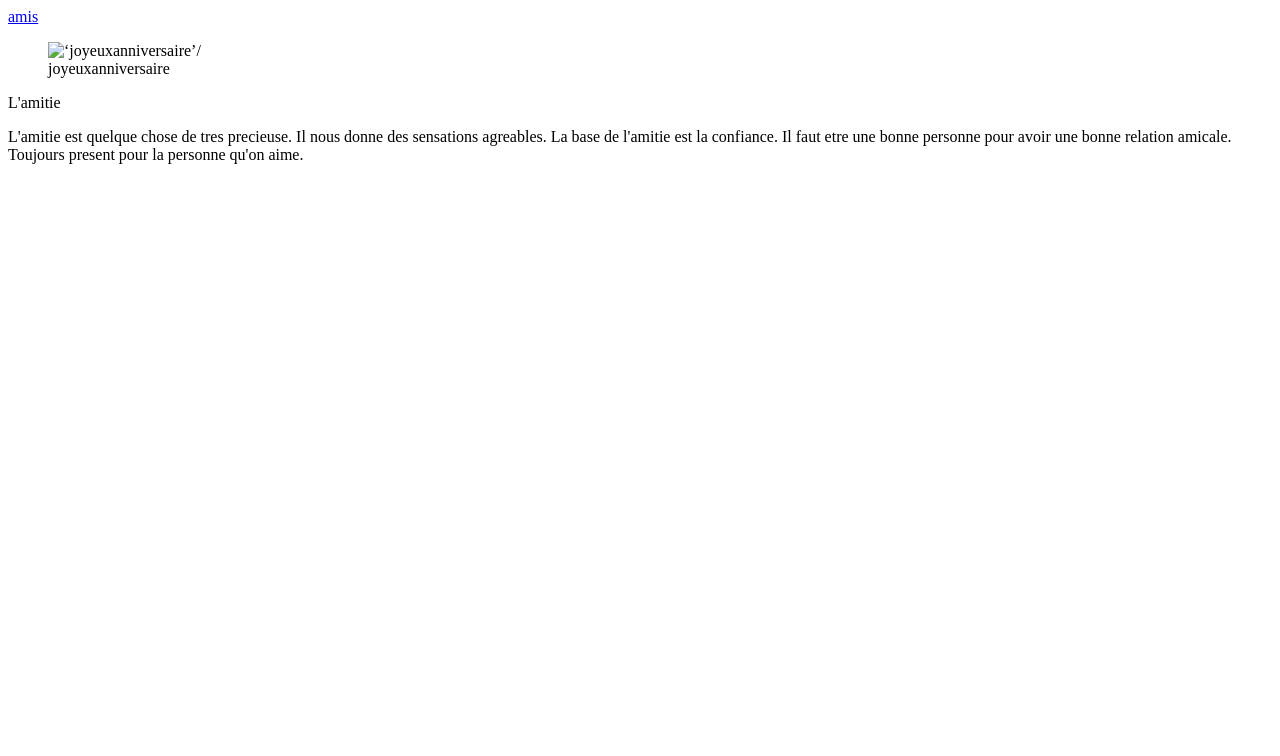
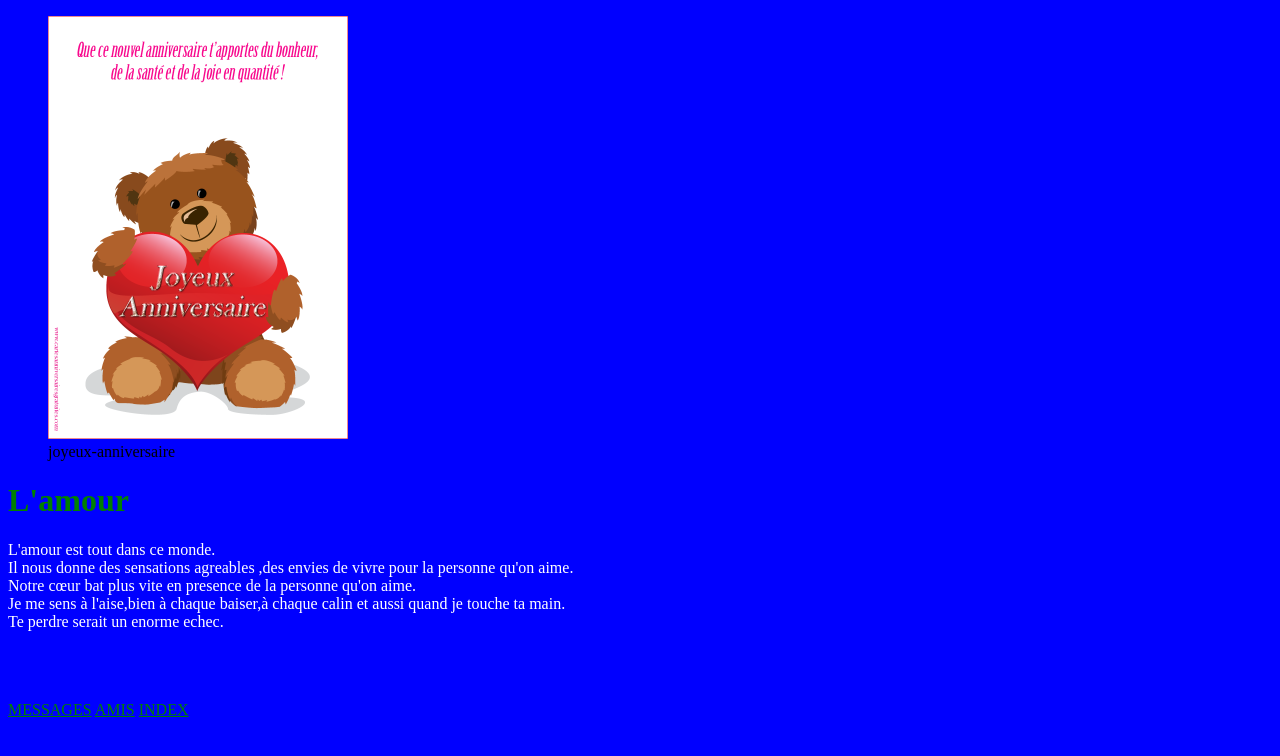
Before and after one commit to Jun1994-hub/jun1994-hub.github.io, a plain HTML site: page amis.html in a window 1280 px wide. Drawn offline with Linux system fonts and the light colour scheme.

Commit message:
Add files via upload

```diff
--- a/amis.html
+++ b/amis.html
@@ -3,22 +3,32 @@
       <head>
 	        <meta charset='utf-8'/>
 			<title>amis</title>
-
+			<!--
+				ligne ki rele css la toujou la  epi eseye fh diferans ant ` ak " pi '
+				nan attribut *rel* la depi se css kap ladanl li tuju stylesheet
+			-->
+			<link rel="stylesheet" href="css/amis_style.css">
 	 </head>
 	        <body>
+				<figure>
+                    <img src="image/photo.png" alt="joyeuxanniversaire" width="300px";/>
+                    <br/>
+                    <figcaption>joyeux-anniversaire</figcaption>
+                </figure>
 
-	                        <a href='amis.html'>amis</a>
-				   <figure>
-                            <img src=‘image/photo.jpeg’ alt=‘joyeuxanniversaire’/>
-                            <br/>
-                            <figcaption>joyeuxanniversaire</figcaption>
-                   </figure>
-			                <link rel="amis.html" herf="css/amis_style.css/>
-				    <h1> L'amitie</h1>
-				   <p> L'amitie est quelque chose de tres precieuse.
-				    Il nous donne des sensations agreables.
-			     	La base de l'amitie est la confiance.
-                    Il faut etre une bonne personne pour avoir une bonne relation amicale.
-                    Toujours present pour la personne qu'on aime.</p>
+				<h1>L'amour</h1>
+				<p> L'amour est tout dans ce monde.<br>
+				 Il nous donne des sensations agreables ,des envies de vivre pour la personne qu'on aime.<br>
+				  Notre cœur bat plus vite en presence de la personne qu'on aime.<br>
+				 Je me sens à l'aise,bien à chaque baiser,à chaque calin et aussi  quand je touche ta main.<br>
+				 Te perdre serait un enorme echec.<br>
+			 </p>
+					<br><br><br>
+
+					<!-- epi se tout fichye yo ki dwe gen 3 lyen pou lot paj yo -->
+					<a href='messages.html'>MESSAGES</a>
+					<a href='amis.html#'>AMIS</a>
+					<!-- signe # la nan fen an sinifi mwen nan paj sa deja -->
+					<a href='index.html'>INDEX</a>
 			</body>
 </html>
--- /dev/null
+++ b/css/amis_style.css
@@ -0,0 +1,17 @@
+html
+{
+	background-color:blue;
+}
+
+h1
+{
+	color:green;
+}
+
+p
+{
+	color:white;
+}
+a{
+	color:green;
+}
--- /dev/null
+++ b/css/index_style.css
@@ -0,0 +1,22 @@
+html{
+	background-color:black;
+
+}
+
+h1
+{
+	/*
+	pa janm bliye termine ligne css yo
+	epi nan fichier css yo pa janm gen signe egal men c pito : ki ranplase =
+	*/
+	/* color=green; sa pap mache*/
+	color:green;
+}
+
+p
+{
+	color:white;
+}
+a{
+	color:green;
+}
--- /dev/null
+++ b/css/messages_style.css
@@ -0,0 +1,17 @@
+html
+{
+	background-color:red;
+}
+
+h1
+{
+	color:green;
+}
+
+p
+{
+	color:white;
+}
+a{
+	color:green;
+}
```
Also changed, not shown: index.html (+27 -9 lines), messages.html (+18 -13 lines), image/photo.png (added), 1 other file.
